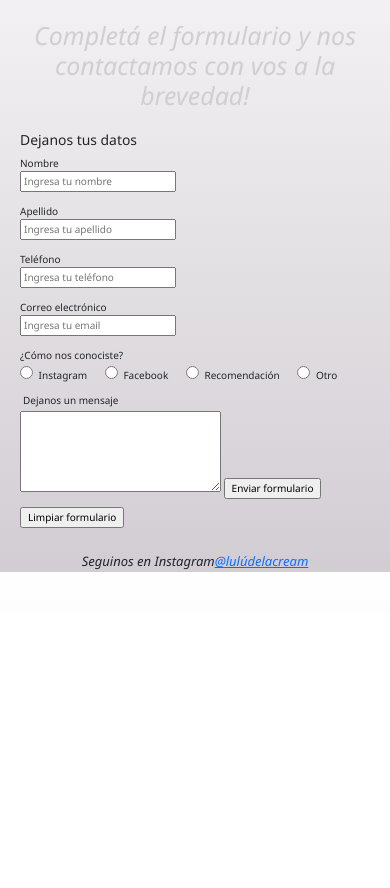
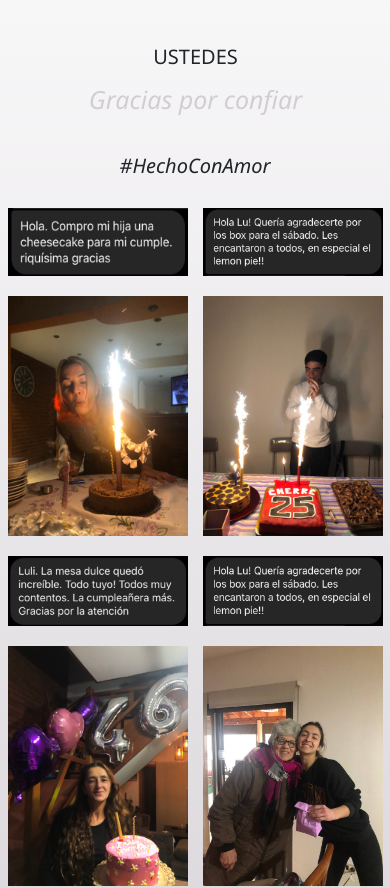
Before and after one commit to lolaprieto/luludelacream, a website: page paginas/contacto.html in a window 390 px wide. Shown: the part 231-1119 px from the top of the page. Before the commit the page ends 844 px from the top, so only its background shows below. Drawn offline with nearby package versions, Linux system fonts and the light colour scheme.

Commit message:
correcciones tercer entrega

```diff
--- a/paginas/contacto.html
+++ b/paginas/contacto.html
@@ -49,9 +49,68 @@
             </div>
         </nav>
     </header>
+
+    <section class="container-fluid">
+      <div class="row">
+          <div class="col col-lg-12 col-md-12 col-xs-12 animate_animated animate__bounceInLeft">
+              <h2 class="animate__animated animate__bounceIn violeta"> USTEDES </h2>
+          </div>
+      </div>
+      <div class="row">
+          <div class="col col-lg-12 col-md-12 col-xs-12 animate_animated animate__bounceInLeft">
+              <h1 class="animate__animated animate__bounceIn violeta"> Gracias por confiar </h1>
+          </div>
+      </div>
+      <div class="row">
+          <div class="col col-lg-12 col-md-12 col-xs-12 d-flex justify-content-center">
+              <h2 class="subtitulo_index"> #HechoConAmor </h2>
+          </div>
+      </div>
+
+
+    <div class="row">
+      <div class="col col-lg-6 col-md-6 col-xs-12 d-flex justify-content-center mensajes">
+        <img src="../img/photo1659806740.jpeg" class="d-block w-100" alt="mensajes">
+      </div>
+
+      <div class="col col-lg-6 col-md-6 col-xs-12 d-flex justify-content-center mensajes">
+        <img src="../img/photo1659806744.jpeg" class="d-block w-100" alt="mensajes">
+      </div>
+    </div>
+
+    <div class="row">
+      <div class="col col-lg-6 col-md-6 col-xs-12 d-flex justify-content-center img_ustedes">
+        <img src="../img/vero.jpeg" class="d-block w-100" alt="ustedes">
+      </div>
+
+      <div class="col col-lg-6 col-md-6 col-xs-12 d-flex justify-content-center img_ustedes">
+        <img src="../img/lau.jpeg" class="d-block w-100" alt="ustedes">
+      </div>
+    </div>
+
+    <div class="row">
+      <div class="col col-lg-6 col-md-6 col-xs-12 d-flex justify-content-center mensajes">
+        <img src="../img/photo1659806775.jpeg" class="d-block w-100" alt="mensajes">
+      </div>
+
+      <div class="col col-lg-6 col-md-6 col-xs-12 d-flex justify-content-center mensajes">
+        <img src="../img/photo1659806744.jpeg" class="d-block w-100" alt="mensajes">
+      </div>
+    </div>
+
+    <div class="row">
+      <div class="col col-lg-6 col-md-6 col-xs-12 d-flex justify-content-center img_ustedes">
+        <img src="../img/sil.jpeg" class="d-block w-100" alt="ustedes">
+      </div>
+
+      <div class="col col-lg-6 col-md-6 col-xs-12 d-flex justify-content-center img_ustedes">
+        <img src="../img/bety.jpeg" class="d-block w-100" alt="ustedes">
+      </div>
+    </div>
+  </section>
     <!-- Inicio formulario -->
-    <h1 class="animate__animated animate__bounceIn violeta"> Completá el formulario y nos contactamos con vos a la brevedad!
-    </h1>
+    <h2> Completá el formulario y nos contactamos con vos a la brevedad!
+    </h2>
     <form action="">
         <fieldset>
             <legend id="negrita"> Dejanos tus datos </legend>
@@ -67,19 +126,8 @@
             <label for="correo"> Correo electrónico </label>
             <input type="email" name="correo" placeholder="Ingresa tu email" required>
 
-            <!-- Checkbox -->
-            <label for="radio"> ¿Cómo nos conociste? </label>
-            <input type="radio" name="radio" class="checkRedes" id="instagram"> Instagram
-            <input type="radio" name="radio" class="checkRedes"> Facebook
-            <input type="radio" name="radio" class="checkRedes"> Recomendación
-            <input type="radio" name="radio" class="checkRedes"> Otro
+            <input type="submit" value="Enviar formulario" class="botones">
 
-            <!-- textarea -->
-            <label for="comentarios" class="dejanosunMsj"> Dejanos un mensaje </label>
-            <textarea name="comentario" cols="30" rows="5"></textarea>
-
-            <input type="submit" value="Enviar formulario" class="botones">
-            <input type="reset" value="Limpiar formulario" class="botones">
         </fieldset>
     </form>
     <!-- Fin formulario -->
--- a/scss/views/_contacto.scss
+++ b/scss/views/_contacto.scss
@@ -1,4 +1,9 @@
 /* inicioPaginaContacto */
+
+.img_ustedes {
+  margin-top: 2rem;
+  margin-bottom: 2rem;
+}
 fieldset {
     margin: 1rem;
     padding: 1rem; }
@@ -11,19 +16,4 @@ fieldset {
     margin-top: 0rem;
     margin-left: 0rem; }
 
-  .checkRedes {
-    margin: 0.3rem;
-    margin-left: 1.5rem; }
-
-  #instagram {
-    margin-left: 0rem; }
-
-  .dejanosunMsj {
-    margin: 0.3rem;
-    margin-top: 1rem; }
-
-  .botones {
-    margin: 0.4rem;
-    margin-left: 0rem; }
-
   /* finPaginaContacto */
```
Also changed, not shown: paginas/massobrelulu.html (+2 -2 lines), paginas/productos.html (+6 -6 lines), css/estilos.css, img/1light.jpg (deleted), img/2light.jpg (deleted), img/WhatsApp Image 2022-07-19 at 11.27.06 PM.jpeg (deleted), img/bety.jpeg (added), img/brownie.png (deleted), img/cheesecake.png (deleted), img/las_tres.jpeg (added), img/lau.jpeg (added), img/photo1659806740.jpeg (added), img/photo1659806744.jpeg (added), img/photo1659806775.jpeg (added), 3 more files.
